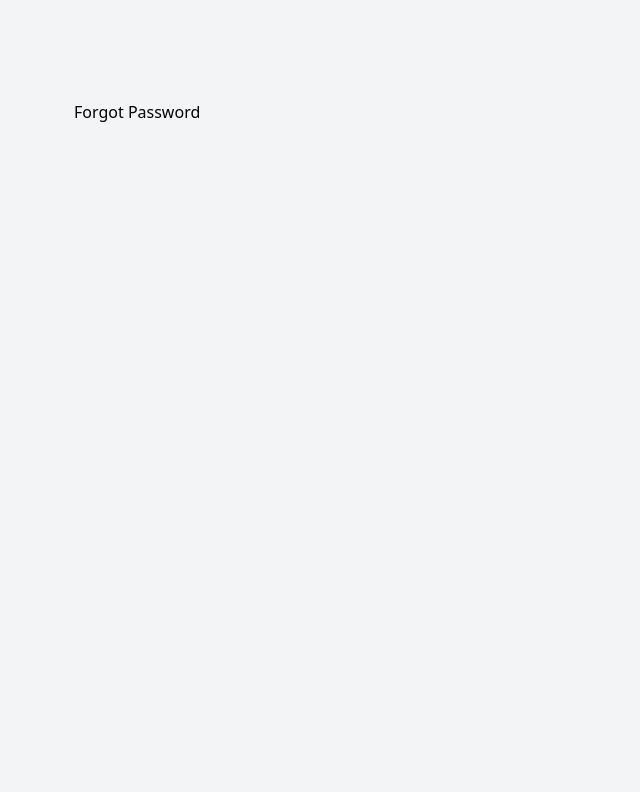
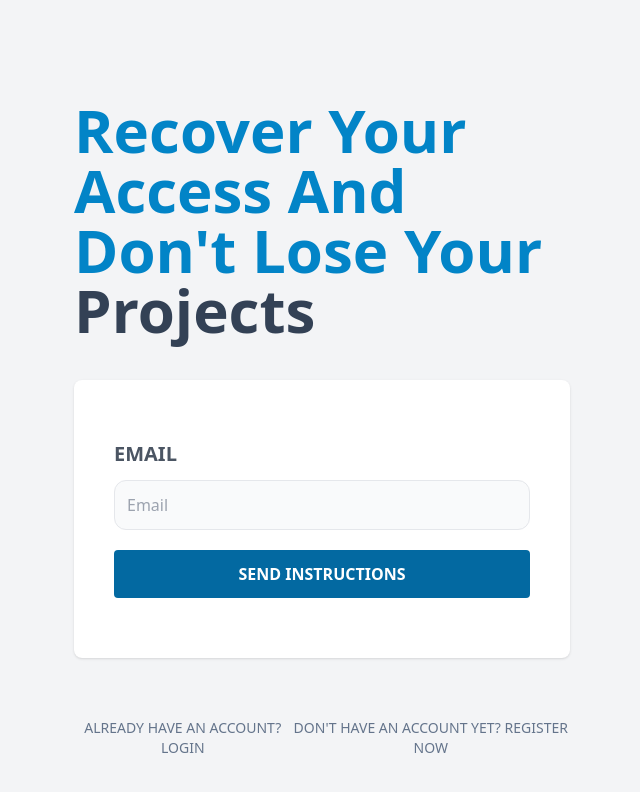
Before and after one commit to emilio-v/UpTask, a React (Vite) app in the folder frontend/: page /forgot-password in a window 1280 px wide. Shown: the top 792 px of the page, without its empty margins (318-958 px from the left). Built offline with nearby package versions, Linux system fonts and the light colour scheme.

Commit message:
created forgot password screen

```diff
--- a/frontend/src/pages/ForgotPassword.jsx
+++ b/frontend/src/pages/ForgotPassword.jsx
@@ -1,5 +1,51 @@
+import { Link } from "react-router-dom";
+
 const ForgotPassword = () => {
-  return <div>Forgot Password</div>;
+  return (
+    <>
+      <h1 className="text-sky-600 font-black text-6xl capitalize">
+        Recover your access and don't lose your{" "}
+        <span className="text-slate-700">projects</span>
+      </h1>
+
+      <form className="my-10 bg-white shadow rounded-lg p-10">
+        <div className="my-5">
+          <label
+            className="uppercase text-gray-600 block text-xl font-bold"
+            htmlFor="email"
+          >
+            Email
+          </label>
+          <input
+            id="email"
+            type="email"
+            placeholder="Email"
+            className="w-full mt-3 p-3 border rounded-xl bg-gray-50"
+          />
+        </div>
+        <input
+          type="submit"
+          value="Send instructions"
+          className="bg-sky-700 w-full mb-5 py-3 text-white uppercase font-bold rounded hover:cursor-pointer hover:bg-sky-800 transition-colors"
+        />
+      </form>
+
+      <nav className="lg:flex lg:justify-between">
+        <Link
+          className="block text-center my-5 text-slate-500 uppercase text-sm"
+          to="/"
+        >
+          Already have an account? Login
+        </Link>
+        <Link
+          className="block text-center my-5 text-slate-500 uppercase text-sm"
+          to="/sign-up"
+        >
+          Don't have an account yet? Register now
+        </Link>
+      </nav>
+    </>
+  );
 };
 
 export default ForgotPassword;
```
